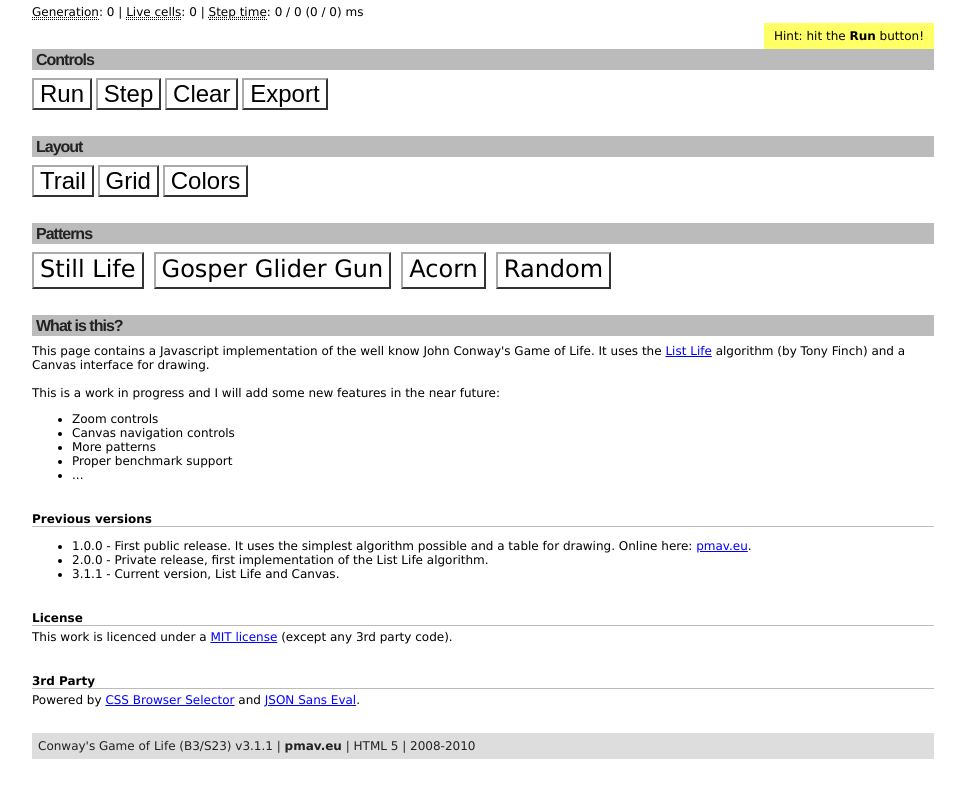
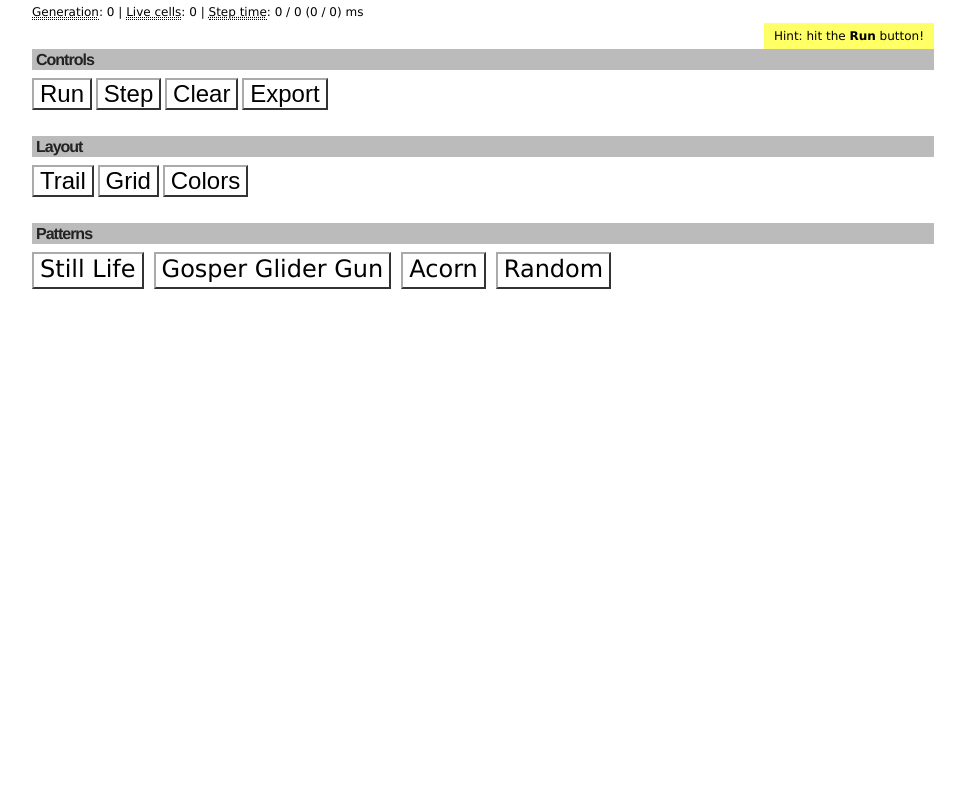
Before and after one commit to ehobby/447-tests, a plain HTML site: page index.html in a window 1280 px wide. Shown: the part 530-1315 px from the top of the page, without its empty margins (157-1122 px from the left). After the commit the page ends 845 px from the top, so only its background shows below. Drawn offline with Linux system fonts and the light colour scheme.

Commit message:
Update index.html

```diff
--- a/index.html
+++ b/index.html
@@ -62,39 +62,8 @@
 
       <div class="box patterns">
 
-      <div class="box patterns">
-        <div class="subtitle">What is this?</div>
-        This page contains a Javascript implementation of the well know John Conway's Game of Life. It uses the <a href="http://dotat.at/prog/life/life.html" title="Tony Finch's List Life Algorithm">List Life</a> algorithm (by Tony Finch) and a Canvas interface for drawing.
-        <br /><br />
-        This is a work in progress and I will add some new features in the near future:
-        <ul>
-          <li>Zoom controls</li>
-          <li>Canvas navigation controls</li>
-          <li>More patterns</li>
-          <li>Proper benchmark support</li>
-          <li>...</li>
-        </ul>
-
-        <h4>Previous versions</h4>
-        <ul>
-          <li>1.0.0 - First public release. It uses the simplest algorithm possible and a table for drawing. Online here: <a href="http://pmav.eu/stuff/javascript-game-of-life-v1.0/" title="Javascript Conway's Game of Life 1.0.0">pmav.eu</a>.</li>
-          <li>2.0.0 - Private release, first implementation of the List Life algorithm.</li>
-          <li>3.1.1 - Current version, List Life and Canvas.</li>
-        </ul>
-
-        <h4>License</h4>
-        This work is licenced under a <a rel="license" href="LICENSE.md">MIT license</a> (except any 3rd party code).
-
-        <h4>3rd Party</h4>
-        Powered by <a href="http://rafael.adm.br/css_browser_selector" title="CSS Browser Selector">CSS Browser Selector</a> and <a href="http://code.google.com/p/json-sans-eval/" title="JSON Sans Eval">JSON Sans Eval</a>.
-
-        <div class="cl">&nbsp;</div>
-      </div>
 
 
-      <div id="footer">
-        Conway's Game of Life (B3/S23) v3.1.1 | <a href="http://pmav.eu">pmav.eu</a> | HTML 5 | 2008-2010
-      </div>
     </div>
 
     <a href="https://github.com/pmav/game-of-life"><img style="position: absolute; top: 0; right: 0; border: 0;" src="https://camo.githubusercontent.com/38ef81f8aca64bb9a64448d0d70f1308ef5341ab/68747470733a2f2f73332e616d617a6f6e6177732e636f6d2f6769746875622f726962626f6e732f666f726b6d655f72696768745f6461726b626c75655f3132313632312e706e67" alt="Fork me on GitHub" data-canonical-src="https://s3.amazonaws.com/github/ribbons/forkme_right_darkblue_121621.png"></a>
```
